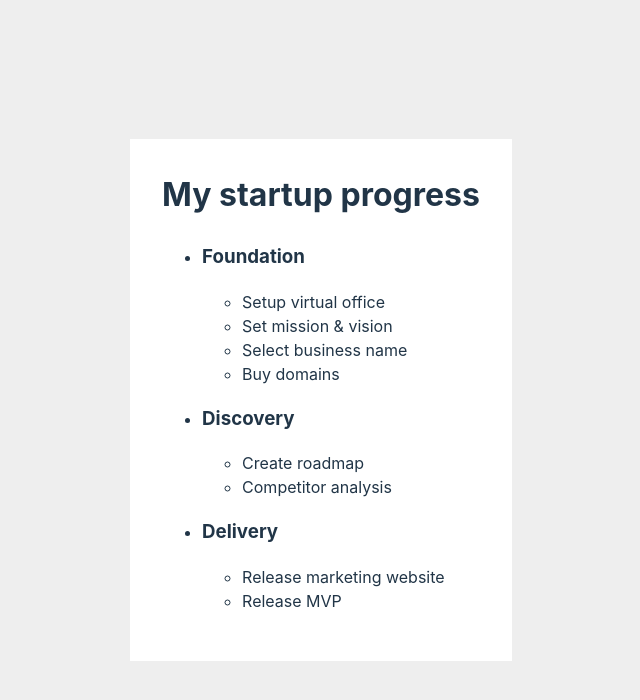
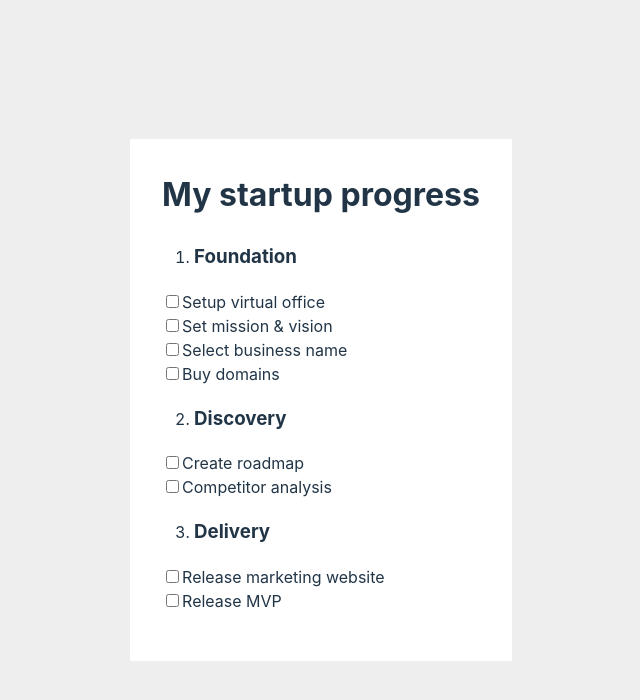
Before and after one commit to knokit/startup-progress-app, a React (Vite) app: page / in a window 1280 px wide. Shown: the top 700 px of the page, without its empty margins (319-959 px from the left). Built offline with nearby package versions, Linux system fonts and the light colour scheme.

Commit message:
Add Stage and Task components

```diff
--- a/src/App.css
+++ b/src/App.css
@@ -13,3 +13,17 @@
   margin-top: 0;
   margin-bottom: 1.5rem;
 }
+
+.list-ordered {
+  --list--padding-left: 2em;
+  padding-left: var(--list--padding-left);
+}
+
+.list-ordered > li > ul {
+  margin-left: calc(var(--list--padding-left) * -1);
+}
+
+.list-unstyled {
+  list-style: none;
+  padding-left: 0;
+}
--- a/src/App.tsx
+++ b/src/App.tsx
@@ -1,5 +1,8 @@
+import { useCallback, useState } from "react";
 import "./App.css";
+import Task from "./components/Task";
 import { stages, tasks } from "./data";
+import Stage from "./components/Stage";
 
 const tasksIndexedByStage = tasks.reduce<{ [stage: Task["stage"]]: Task[] }>(
   (acc, task) => ({
@@ -10,21 +13,39 @@ const tasksIndexedByStage = tasks.reduce<{ [stage: Task["stage"]]: Task[] }>(
 );
 
 function App() {
+  const [completedIds, setCompletedIds] = useState<Task["id"][]>([]);
+
+  const handleTaskToggle = useCallback<
+    React.ChangeEventHandler<HTMLInputElement>
+  >(
+    ({ currentTarget }) =>
+      setCompletedIds((prevState) =>
+        currentTarget.checked
+          ? [...prevState, currentTarget.value]
+          : prevState.filter((id) => id !== currentTarget.value)
+      ),
+    []
+  );
+
   return (
     <div className="card">
       <h1 className="card__title">My startup progress</h1>
-      <ul>
+      <ol className="list-ordered">
         {stages.map((stage) => (
-          <li key={stage.id}>
-            <h3>{stage.name}</h3>
-            <ul>
-              {tasksIndexedByStage[stage.id].map((task) => (
-                <li key={task.id}>{task.name}</li>
-              ))}
-            </ul>
-          </li>
+          <Stage key={stage.id} label={stage.name} isCompleted={false}>
+            {tasksIndexedByStage[stage.id].map((task) => (
+              <Task
+                key={task.id}
+                id={task.id}
+                isCompleted={completedIds.includes(task.id)}
+                onChange={handleTaskToggle}
+              >
+                {task.name}
+              </Task>
+            ))}
+          </Stage>
         ))}
-      </ul>
+      </ol>
     </div>
   );
 }
--- /dev/null
+++ b/src/components/Stage.tsx
@@ -0,0 +1,18 @@
+interface StageProps {
+  label: Stage["name"];
+  isCompleted: boolean;
+  children: React.ReactNode;
+}
+
+function Stage({ label, isCompleted, children: tasks }: StageProps) {
+  return (
+    <li>
+      <h3>
+        {label} {isCompleted ? <>&#x2714;</> : null}
+      </h3>
+      <ul className="list-unstyled">{tasks}</ul>
+    </li>
+  );
+}
+
+export default Stage;
--- /dev/null
+++ b/src/components/Task.tsx
@@ -0,0 +1,31 @@
+interface TaskProps {
+  id: Task["id"];
+  children: React.ReactNode;
+  isCompleted: boolean;
+  isDisabled?: boolean;
+  onChange: React.ChangeEventHandler<HTMLInputElement>;
+}
+
+function Task({
+  id,
+  isCompleted,
+  isDisabled,
+  onChange,
+  children: label,
+}: TaskProps) {
+  return (
+    <li>
+      <input
+        id={id}
+        type="checkbox"
+        checked={isCompleted}
+        value={id}
+        onChange={onChange}
+        disabled={isDisabled}
+      />
+      <label htmlFor={id}>{label}</label>
+    </li>
+  );
+}
+
+export default Task;
```
